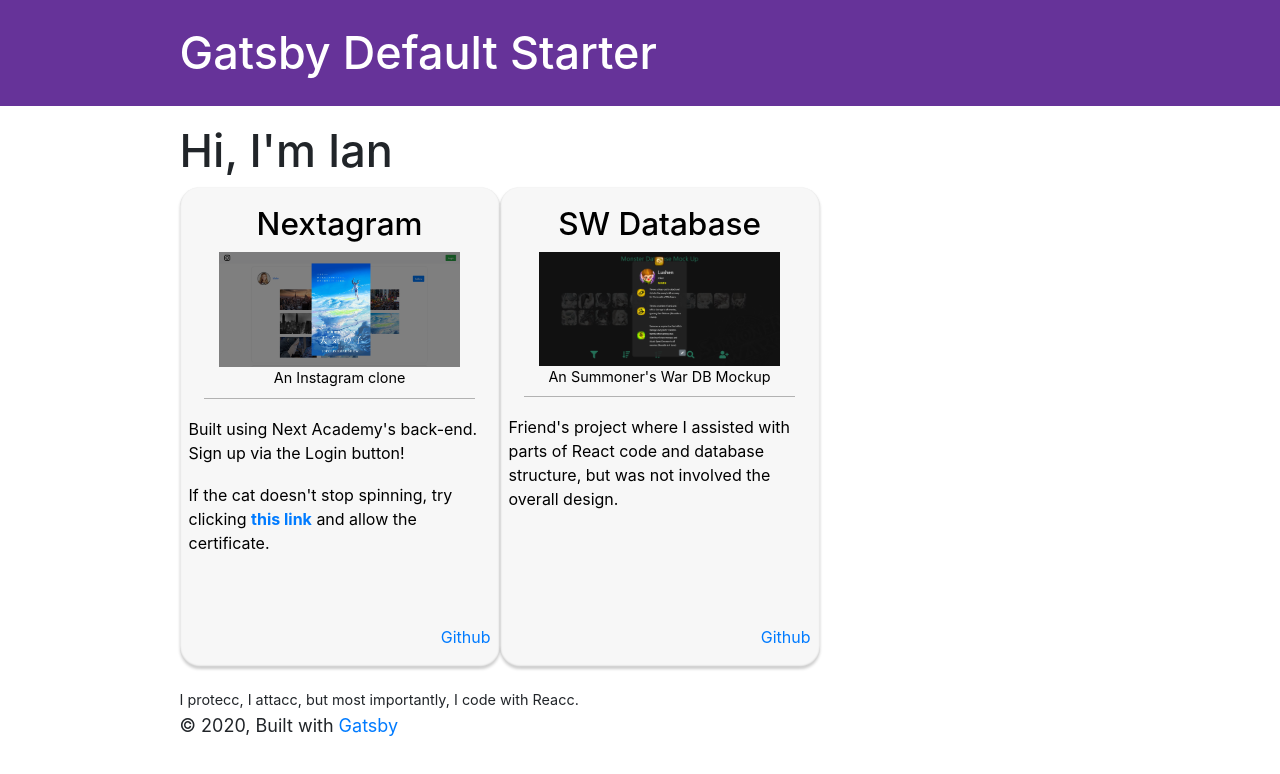
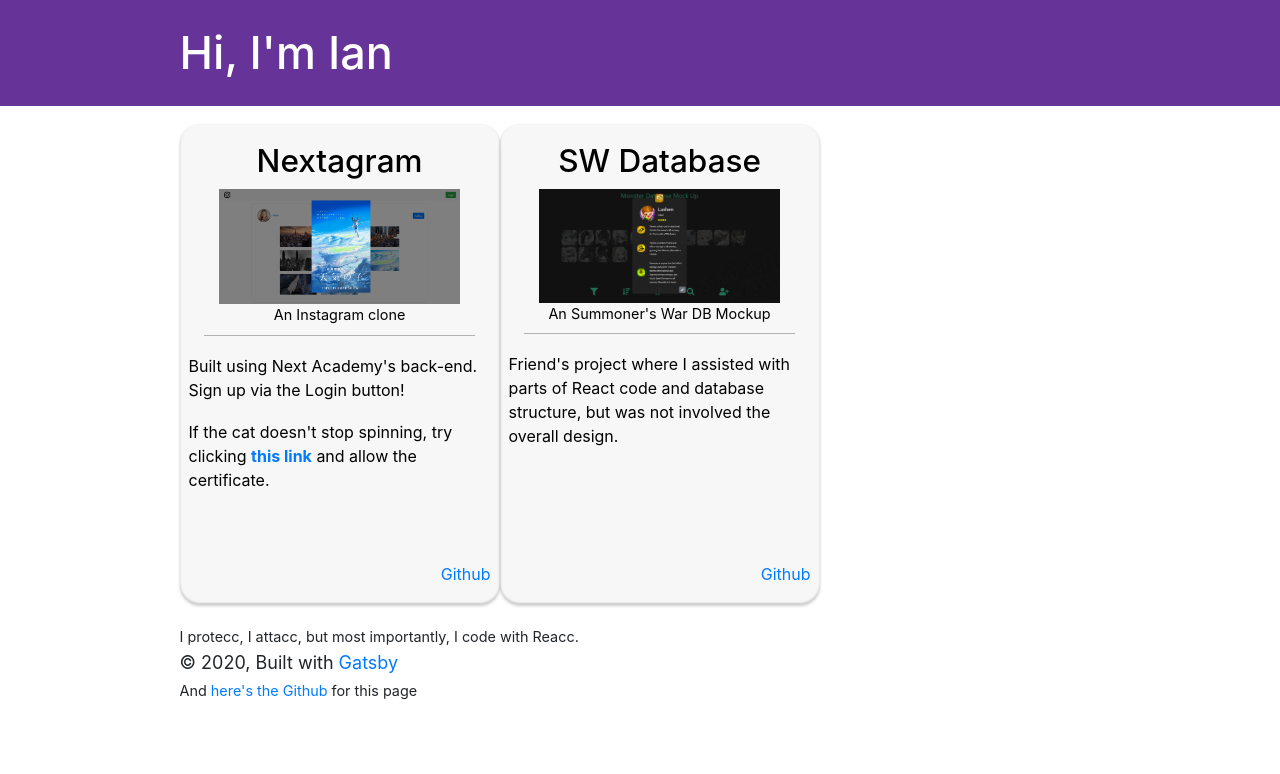
Before and after one commit to ianteoyy/gatsby-pfolio, a Gatsby site: page / in a window 1280 px wide. Built offline with nearby package versions, Linux system fonts and the light colour scheme; Gatsby itself is replaced by a stand-in of ours.

Commit message:
gh-pages preparation

```diff
--- a/gatsby-config.js
+++ b/gatsby-config.js
@@ -1,6 +1,6 @@
 module.exports = {
   siteMetadata: {
-    title: `Gatsby Default Starter`,
+    title: `Hi, I'm Ian`,
     description: `Kick off your next, great Gatsby project with this default starter. This barebones starter ships with the main Gatsby configuration files you might need.`,
     author: `@gatsbyjs`,
   },
--- a/package.json
+++ b/package.json
@@ -24,6 +24,7 @@
     "styled-components": "^5.1.1"
   },
   "devDependencies": {
+    "gh-pages": "^3.0.0",
     "prettier": "2.0.5"
   },
   "keywords": [
@@ -37,7 +38,8 @@
     "start": "npm run develop",
     "serve": "gatsby serve",
     "clean": "gatsby clean",
-    "test": "echo \"Write tests! -> https://gatsby.dev/unit-testing\" && exit 1"
+    "test": "echo \"Write tests! -> https://gatsby.dev/unit-testing\" && exit 1",
+    "deploy": "gatsby build && gh-pages -d public -b master"
   },
   "repository": {
     "type": "git",
--- a/src/components/layout.js
+++ b/src/components/layout.js
@@ -41,6 +41,9 @@ const Layout = ({ children }) => {
           © {new Date().getFullYear()}, Built with
           {` `}
           <a href="https://www.gatsbyjs.org">Gatsby</a>
+          <br/>
+          {` `}
+          <small>And <a href="https://github.com/ianteoyy/ianteoyy.github.io">here's the Github</a> for this page</small>
         </footer>
       </div>
     </>
--- a/src/pages/index.js
+++ b/src/pages/index.js
@@ -7,7 +7,7 @@ import { Card } from "../components/Card"
 const IndexPage = () => (
   <Layout>
     <SEO title="Home" />
-    <h1>Hi, I'm Ian</h1>
+    {/* <h1>Hi, I'm Ian</h1> */}
     <Card/>
   </Layout>
 )
```
Also changed, not shown: 1 other file.
